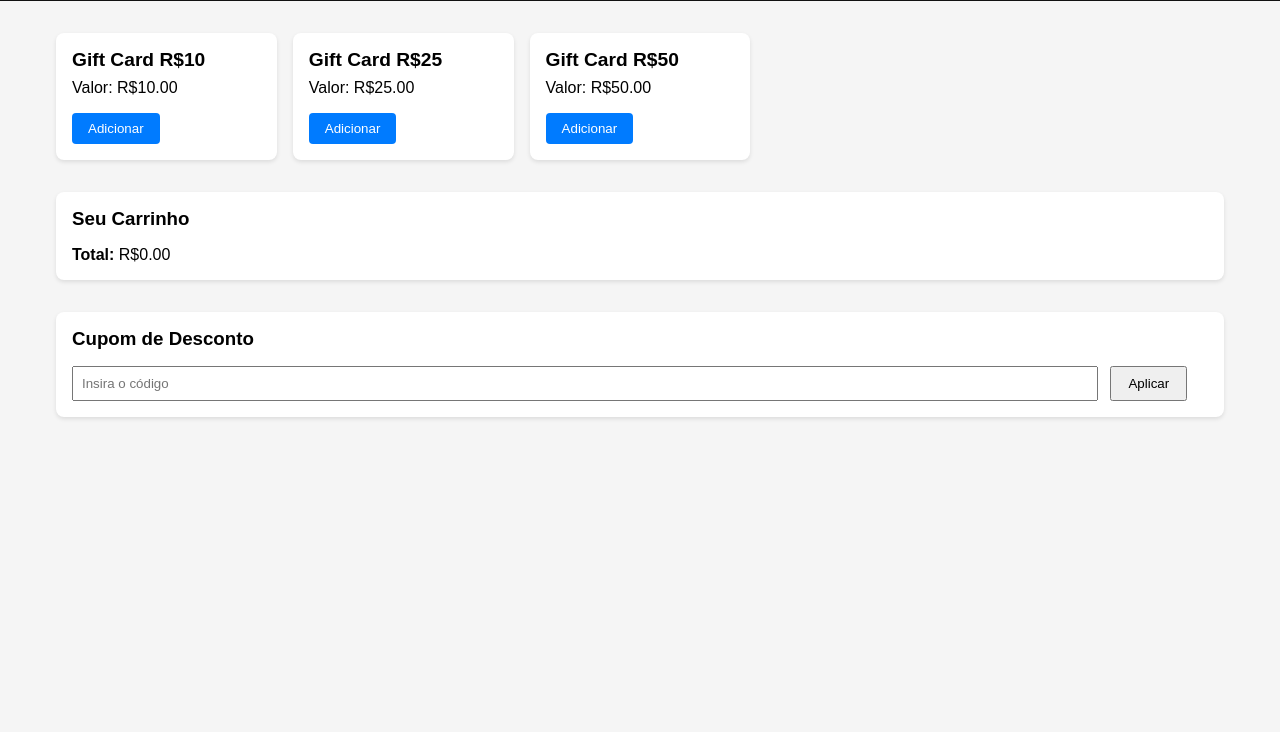
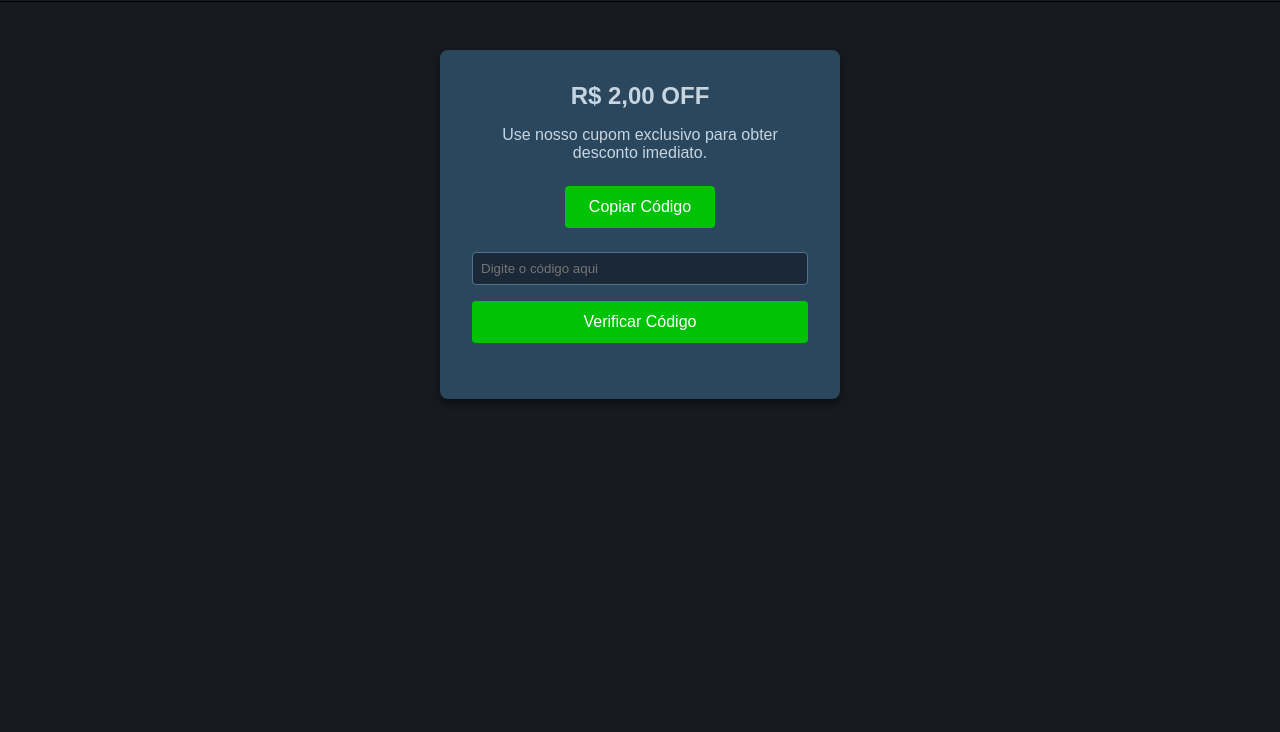
Before and after one commit to ghostttk/XT-SysteM, a plain HTML site: page index.html in a window 1280 px wide. Shown: the part 68-800 px from the top of the page. Drawn offline with Linux system fonts and the light colour scheme.

Commit message:
Update index.html

```diff
--- a/index.html
+++ b/index.html
@@ -2,135 +2,133 @@
 <html lang="pt-BR">
 <head>
   <meta charset="UTF-8">
-  <meta name="viewport" content="width=device-width, initial-scale=1.0">
-  <title>Loja de Gift Cards</title>
+  <meta name="viewport" content="width=device-width,initial-scale=1.0">
+  <title>Cupom de Desconto Free</title>
   <style>
-    /* Reset básico */
+    /* Cores inspiradas em satzxsystem.shop (dark Steam-like) */
+    :root {
+      --bg-primary: #171a21;
+      --bg-card: #2a475e;
+      --text-primary: #c7d5e0;
+      --accent: #00c206;
+      --accent-hover: #009702;
+      --input-bg: #1b2838;
+      --input-border: #4f758e;
+    }
     * { box-sizing: border-box; margin: 0; padding: 0; }
-    body { font-family: Arial, sans-serif; background: #f5f5f5; }
-    header { background: #111; color: #fff; padding: 1rem; text-align: center; }
-    .container { max-width: 1200px; margin: 2rem auto; padding: 0 1rem; }
-    .grid { display: grid; grid-template-columns: repeat(auto-fill, minmax(200px, 1fr)); gap: 1rem; }
-    .card { background: #fff; border-radius: 8px; padding: 1rem; box-shadow: 0 2px 4px rgba(0,0,0,0.1); }
-    .card h2 { font-size: 1.2rem; margin-bottom: 0.5rem; }
-    .card p { margin-bottom: 1rem; }
-    .card button { background: #007bff; border: none; color: #fff; padding: 0.5rem 1rem; border-radius: 4px; cursor: pointer; }
-    .card button:hover { background: #0056b3; }
-    .cart, .discount { background: #fff; padding: 1rem; border-radius: 8px; box-shadow: 0 2px 4px rgba(0,0,0,0.1); margin-top: 2rem; }
-    .cart h3, .discount h3 { margin-bottom: 1rem; }
-    .cart ul { list-style: none; margin-bottom: 1rem; }
-    .cart li { display: flex; justify-content: space-between; margin-bottom: 0.5rem; }
-    .discount input { padding: 0.5rem; width: calc(100% - 110px); margin-right: 0.5rem; }
-    .discount button { padding: 0.5rem 1rem; }
+    body {
+      font-family: Arial, sans-serif;
+      background: var(--bg-primary);
+      color: var(--text-primary);
+      display: flex;
+      flex-direction: column;
+      align-items: center;
+      min-height: 100vh;
+    }
+    header {
+      background: var(--bg-primary);
+      color: var(--text-primary);
+      width: 100%;
+      padding: 1rem;
+      text-align: center;
+      border-bottom: 1px solid #000;
+    }
+    .container {
+      margin-top: 3rem;
+      width: 100%;
+      max-width: 400px;
+    }
+    .card {
+      background: var(--bg-card);
+      border-radius: 8px;
+      padding: 2rem;
+      box-shadow: 0 4px 8px rgba(0,0,0,0.5);
+      text-align: center;
+    }
+    .card h2 {
+      font-size: 1.5rem;
+      margin-bottom: 1rem;
+    }
+    .card p { margin-bottom: 1.5rem; }
+    button {
+      background: var(--accent);
+      border: none;
+      color: #fff;
+      padding: 0.75rem 1.5rem;
+      border-radius: 4px;
+      cursor: pointer;
+      font-size: 1rem;
+      transition: background 0.2s;
+    }
+    button:hover { background: var(--accent-hover); }
+    .verify {
+      margin-top: 1.5rem;
+    }
+    .verify input {
+      width: 100%;
+      padding: 0.5rem;
+      background: var(--input-bg);
+      border: 1px solid var(--input-border);
+      border-radius: 4px;
+      color: var(--text-primary);
+      margin-bottom: 1rem;
+    }
+    .verify button {
+      width: 100%;
+    }
+    .message {
+      margin-top: 1rem;
+      font-weight: bold;
+    }
+    .message.invalid { color: #ff5050; }
+    .message.valid { color: #8fff6e; }
   </style>
 </head>
 <body>
   <header>
-    <h1>Loja de Gift Cards</h1>
+    <h1>Desconto Free</h1>
   </header>
+
   <div class="container">
-    <div class="grid" id="product-grid">
-      <!-- Gift cards serão inseridos aqui -->
-    </div>
-
-    <div class="cart" id="cart">
-      <h3>Seu Carrinho</h3>
-      <ul id="cart-items"></ul>
-      <div><strong>Total:</strong> R$<span id="cart-total">0.00</span></div>
-    </div>
-
-    <div class="discount">
-      <h3>Cupom de Desconto</h3>
-      <input type="text" id="coupon-code" placeholder="Insira o código">
-      <button id="apply-coupon">Aplicar</button>
-      <p id="coupon-message"></p>
+    <div class="card">
+      <h2>R$ 2,00 OFF</h2>
+      <p>Use nosso cupom exclusivo para obter desconto imediato.</p>
+      <button id="copy-code">Copiar Código</button>
+      <div class="verify">
+        <input type="text" id="input-code" placeholder="Digite o código aqui">
+        <button id="verify-btn">Verificar Código</button>
+        <p class="message" id="message"></p>
+      </div>
     </div>
   </div>
 
   <script>
-    // Dados dos gift cards
-    const products = [
-      { id: 'gc1', name: 'Gift Card R$10', value: 10 },
-      { id: 'gc2', name: 'Gift Card R$25', value: 25 },
-      { id: 'gc3', name: 'Gift Card R$50', value: 50 }
-    ];
+    const couponCode = 'esseW4X69I0XW3K7BS75KD';
+    const discountValue = 2;
+    const copyBtn = document.getElementById('copy-code');
+    const verifyBtn = document.getElementById('verify-btn');
+    const input = document.getElementById('input-code');
+    const messageEl = document.getElementById('message');
 
-    let cart = [];
-    let discountApplied = false;
-    const discountAmount = 2;
-    const validCoupon = 'esseW4X69I0XW3K7BS75KD';
+    copyBtn.addEventListener('click', () => {
+      navigator.clipboard.writeText(couponCode)
+        .then(() => alert('Código copiado: ' + couponCode))
+        .catch(() => alert('Falha ao copiar. Copie manualmente: ' + couponCode));
+    });
 
-    const productGrid = document.getElementById('product-grid');
-    const cartItemsEl = document.getElementById('cart-items');
-    const cartTotalEl = document.getElementById('cart-total');
-    const couponInput = document.getElementById('coupon-code');
-    const applyCouponBtn = document.getElementById('apply-coupon');
-    const couponMessage = document.getElementById('coupon-message');
-
-    // Renderiza produtos
-    function renderProducts() {
-      products.forEach(p => {
-        const card = document.createElement('div');
-        card.className = 'card';
-        card.innerHTML = `
-          <h2>${p.name}</h2>
-          <p>Valor: R$${p.value.toFixed(2)}</p>
-          <button onclick="addToCart('${p.id}')">Adicionar</button>
-        `;
-        productGrid.appendChild(card);
-      });
-    }
-
-    // Adiciona ao carrinho
-    function addToCart(id) {
-      const product = products.find(p => p.id === id);
-      cart.push(product);
-      renderCart();
-    }
-
-    // Renderiza carrinho
-    function renderCart() {
-      cartItemsEl.innerHTML = '';
-      cart.forEach((item, idx) => {
-        const li = document.createElement('li');
-        li.innerHTML = `
-          <span>${item.name} (R$${item.value.toFixed(2)})</span>
-          <button onclick="removeFromCart(${idx})">Remover</button>
-        `;
-        cartItemsEl.appendChild(li);
-      });
-      updateTotal();
-    }
-
-    // Remove do carrinho
-    function removeFromCart(index) {
-      cart.splice(index, 1);
-      renderCart();
-    }
-
-    // Calcula e mostra total
-    function updateTotal() {
-      let total = cart.reduce((sum, item) => sum + item.value, 0);
-      if (discountApplied) total = Math.max(0, total - discountAmount);
-      cartTotalEl.textContent = total.toFixed(2);
-    }
-
-    // Aplica cupom
-    applyCouponBtn.addEventListener('click', () => {
-      const code = couponInput.value.trim();
-      if (code === validCoupon && !discountApplied) {
-        discountApplied = true;
-        couponMessage.textContent = `Cupom aplicado! R$${discountAmount.toFixed(2)} de desconto.`;
-        updateTotal();
-      } else if (discountApplied) {
-        couponMessage.textContent = 'Cupom já foi aplicado.';
+    verifyBtn.addEventListener('click', () => {
+      const userCode = input.value.trim();
+      if (!userCode) {
+        messageEl.textContent = 'Insira o código para verificar.';
+        messageEl.className = 'message invalid';
+      } else if (userCode === couponCode) {
+        messageEl.textContent = `Código válido! Você recebeu R$ ${discountValue.toFixed(2)} de desconto.`;
+        messageEl.className = 'message valid';
       } else {
-        couponMessage.textContent = 'Código inválido.';
+        messageEl.textContent = 'Código inválido. Tente novamente.';
+        messageEl.className = 'message invalid';
       }
     });
-
-    // Inicialização
-    renderProducts();
   </script>
 </body>
 </html>
```
